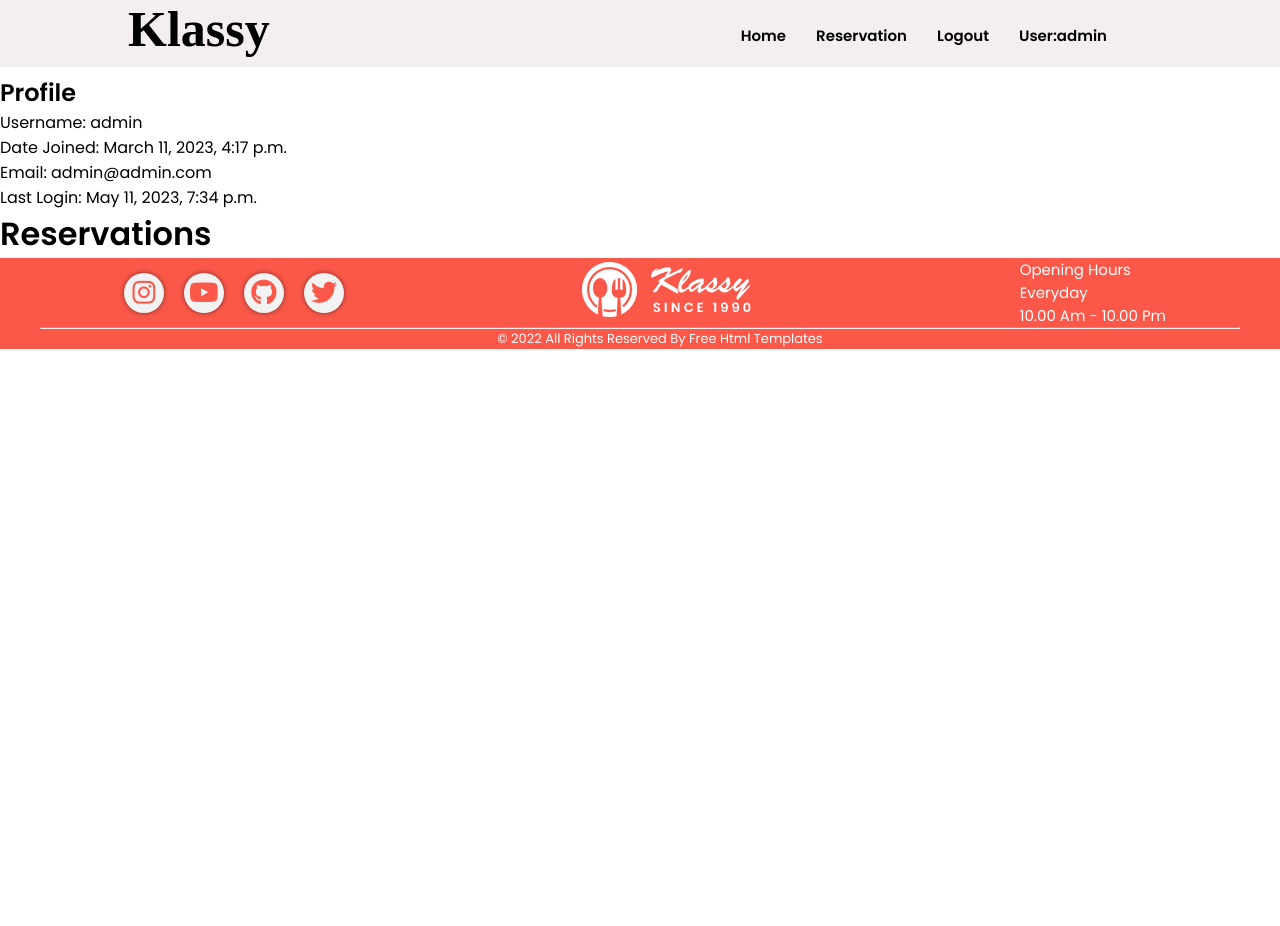
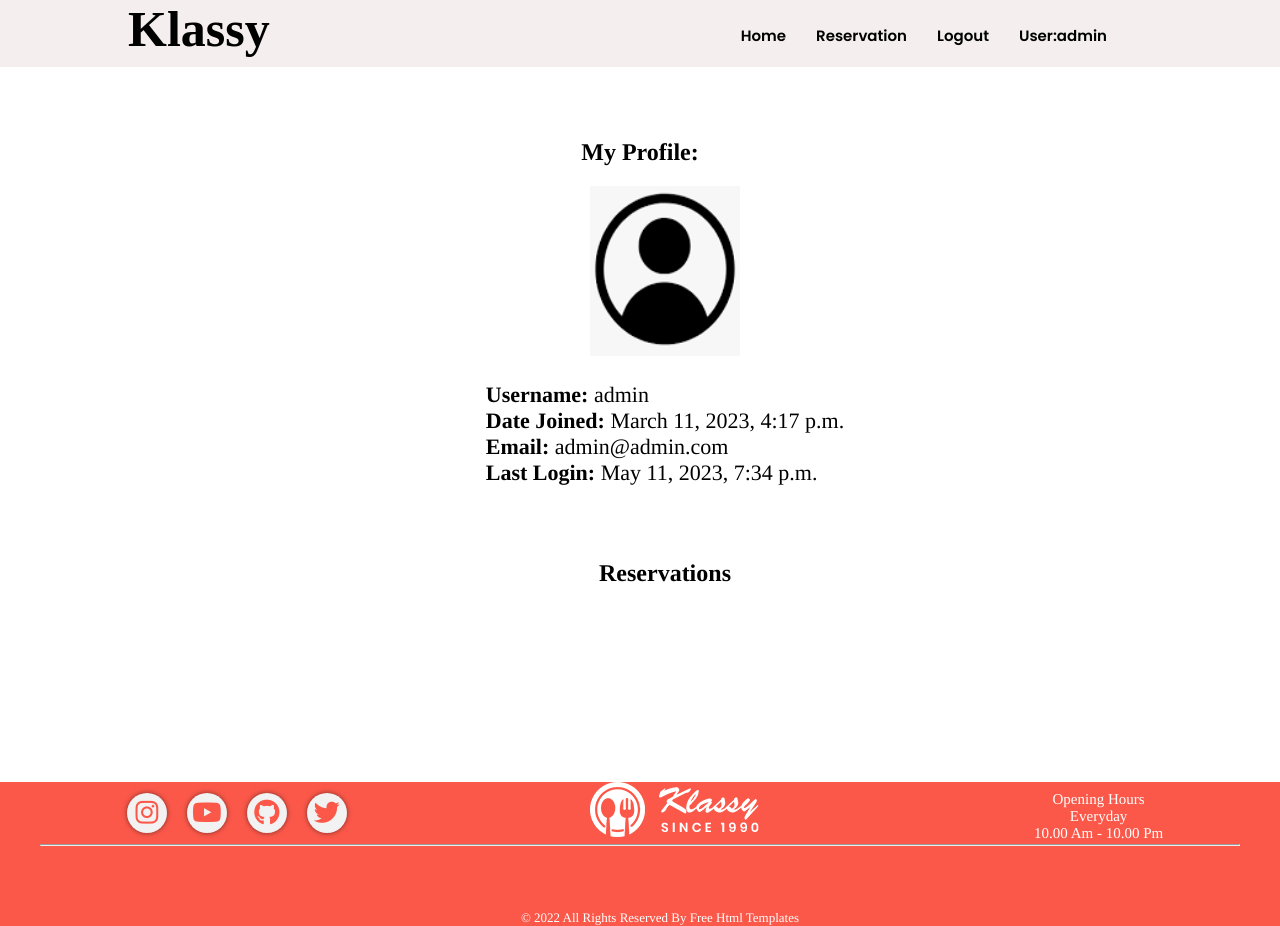
Before and after one commit to damndelion/damndelion.github.io, a Django app: page /accounts/profile/ in a window 1280 px wide. Before the commit the page ends 349 px from the top, so only its background shows below. Run offline with Django 4.2, Linux system fonts and the light colour scheme; a user stored in the database is signed in; data that the repository does not hold is empty; some libraries are stand-ins or nearby versions.

Commit message:
new
new file

```diff
--- a/first_django_project/bookr/final/templates/profile.html
+++ b/first_django_project/bookr/final/templates/profile.html
@@ -1,24 +1,49 @@
 {% extends "base.html" %}
-{% block title %}Bookr{% endblock %}
+{% load static %}
+
+
+
+{% block title %}profile{% endblock %}
 {% block content %}
+
+
+<link rel="stylesheet" href="{% static 'profile.css' %}">
+
 <br>
 <br>
 <br>
-<h2>Profile</h2>
-<div >
-  <p>
-      Username: {{ request.user.username }} <br>
-      Date Joined: {{ request.user.date_joined }} <br>
-      Email: {{ request.user.email }}<br>
-      Last Login: {{ request.user.last_login }}<br>
-    <h1>Reservations</h1>
-    <div>
+<link rel="stylesheet" href="{% static 'profile.css' %}">
+<h2 class="h-2">My Profile:</h2>
+<div class="allnews">
+    <img src="{% static 'images/profile.png' %}" alt="" class="img">
+
+  <div class="container">
+      <h4 class="title">Username: <span>{{ request.user.username }}</span> </h4>
+      <h4 class="title">Date Joined: <span>{{ request.user.date_joined }} </span></h4>
+      <h4 class="title">Email: <span>{{ request.user.email }}</span></h4>
+      <h4 class="title">Last Login: <span>{{ request.user.last_login }}</span></h4>
+  </div>
+    <h1 class="h-2">Reservations</h1>
+    <div class="container-2">
         {%for item in reservation_list%}
         <p>Name: <span>{{item.reservation.Name}}</span></p>
         <p>Date: <span>{{item.reservation.Date}}</span></p>
         <p>Date: <span>{{item.reservation.Res_name}}</span></p>
         {%endfor%}
     </div>
-  </p>
-</div>
+
+  </div>
+
+
+<br>
+<br>
+<br><br>
+<br>
+<br><br>
+
+
+
+
+
+
 {% endblock %}
--- /dev/null
+++ b/first_django_project/bookr/static/profile.css
@@ -0,0 +1,45 @@
+.h-2, p{
+    text-align: center;
+    margin-top:5%;
+    font-family: Times, 'Times New Roman', Georgia, serif;
+    justify-content: center;
+    align-items: center ;
+    font-size: 24px;
+}
+.container{
+    display: flex;
+    flex-direction: column;
+    padding-bottom: 10px;
+
+}
+.container-2{
+    display: flex;
+    flex-direction: column;
+    padding-bottom: 10px;
+
+}
+.img{
+    margin-bottom: 2%;
+    width: 150px;
+    height: 170px;
+}
+.title{
+    font-family: Times, 'Times New Roman', Georgia, serif;
+}
+.allnews{
+    width: 100%;
+    margin-left: 15px;
+    padding: 10px;
+    padding-top: 20px;
+    display: flex;
+    justify-content: center;
+    align-items: center;
+    flex-direction: column;
+}
+span{
+    font-weight: 300;
+}
+h4{
+    font-weight: bold;
+    font-size: 22px;
+}
```
Also changed, not shown: first_django_project/bookr/db.sqlite3, first_django_project/bookr/static/images/profile.png (added).
